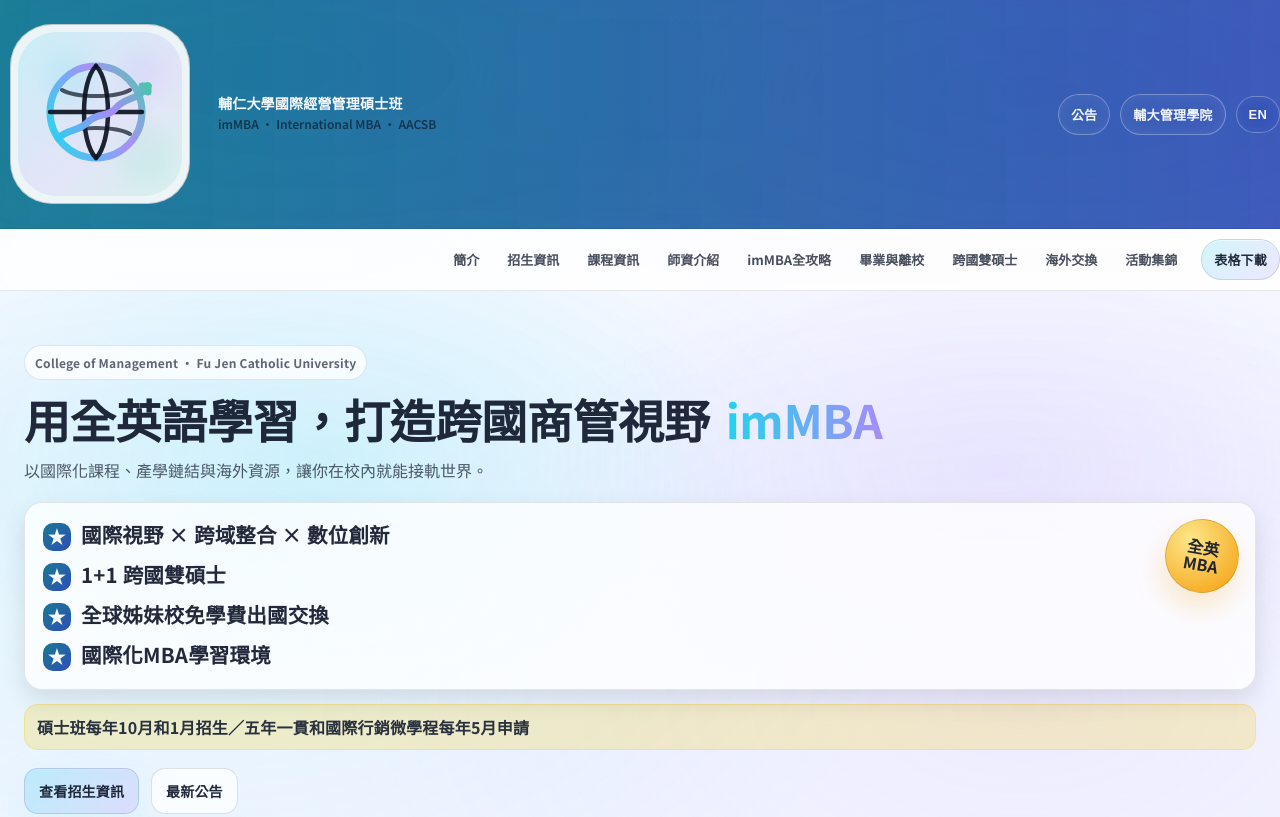
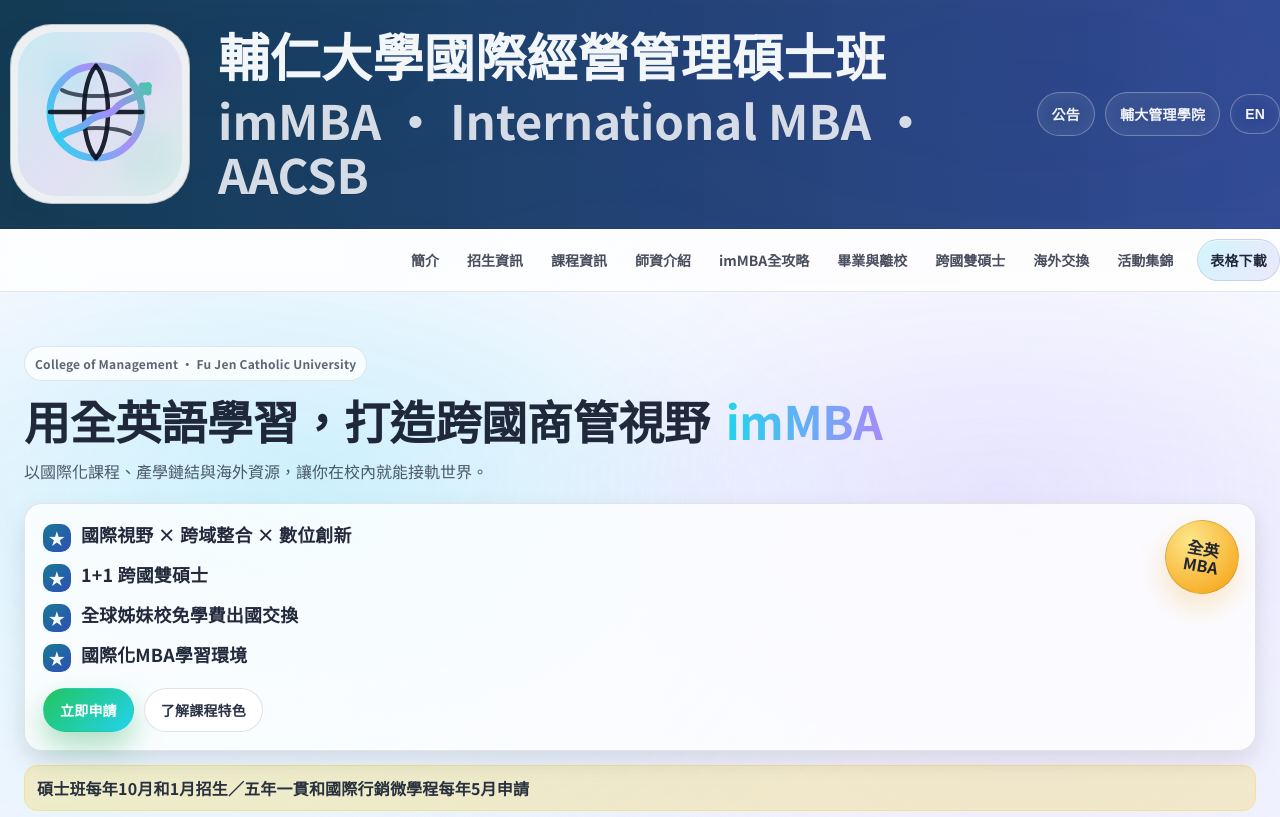
Before and after one commit to leosfuy/immba_website, a plain HTML site: page index.html in a window 1280 px wide. Shown: the top 817 px of the page. Drawn offline with Linux system fonts and the light colour scheme.

Commit message:
second commit

```diff
--- a/assets/app.js
+++ b/assets/app.js
@@ -41,6 +41,8 @@
       "hero.b3": "全球姊妹校免學費出國交換",
       "hero.b4": "國際化MBA學習環境",
       "hero.foot": "碩士班每年10月和1月招生／五年一貫和國際行銷微學程每年5月申請",
+      "hero.applyNow": "立即申請",
+      "hero.learnMore": "了解課程特色",
       "hero.ctaAdmissions": "查看招生資訊",
       "hero.ctaNews": "最新公告",
       "news.title": "最新公告",
@@ -123,6 +125,8 @@
       "hero.b3": "Tuition-waived exchange with global partner universities",
       "hero.b4": "Immersive international MBA learning environment",
       "hero.foot": "Admissions each Oct & Jan / Integrated master's and micro-program applications each May",
+      "hero.applyNow": "Apply now",
+      "hero.learnMore": "Explore curriculum",
       "hero.ctaAdmissions": "Admissions",
       "hero.ctaNews": "Latest news",
       "news.title": "Latest news",
--- a/assets/styles.css
+++ b/assets/styles.css
@@ -79,9 +79,9 @@
 .top-banner{
   position: relative;
   background:
-    linear-gradient(90deg, rgba(14,116,144,.92), rgba(30,64,175,.84)),
-    radial-gradient(900px 320px at 20% 30%, rgba(34,211,238,.26), transparent 62%),
-    radial-gradient(900px 320px at 80% 40%, rgba(167,139,250,.22), transparent 62%);
+    linear-gradient(90deg, rgba(8,47,73,.94), rgba(30,58,138,.90)),
+    radial-gradient(900px 320px at 20% 30%, rgba(34,211,238,.20), transparent 62%),
+    radial-gradient(900px 320px at 80% 40%, rgba(167,139,250,.18), transparent 62%);
   border-bottom: 1px solid rgba(15,23,42,.10);
   backdrop-filter: blur(12px);
   -webkit-backdrop-filter: blur(12px);
@@ -116,17 +116,20 @@
   min-width: 0;
 }
 .brand-title--banner{
-  font-size: clamp(30px, 3.6vw, 52px);
+  font-size: clamp(32px, 4.0vw, 52px);
   line-height: 1.15;
   letter-spacing: .2px;
   font-weight: 950;
-  color: rgba(255,255,255,.96);
+  color: rgba(248,250,252,.98);
 }
 .brand-subtitle--banner{
-  font-size: clamp(16px, 1.8vw, 22px);
+  /* Match the big banner title size */
+  font-size: clamp(30px, 3.7vw, 48px);
+  line-height: 1.15;
   margin-top: 8px;
-  font-weight: 800;
-  color: rgba(226,232,240,.88);
+  font-weight: 780;
+  color: rgba(226,232,240,.94);
+  text-shadow: 0 1px 0 rgba(15,23,42,.22);
 }
 
 .nav-bar{
@@ -153,10 +156,10 @@
   display:inline-flex;
   align-items:center;
   justify-content:center;
-  padding: 10px 12px;
+  padding: 11px 14px;
   border-radius: 999px;
   font-weight: 900;
-  font-size: 13px;
+  font-size: 14px;
   letter-spacing:.2px;
   border: 1px solid rgba(255,255,255,.28);
   background: rgba(255,255,255,.10);
@@ -199,8 +202,8 @@
     0 0 0 6px rgba(34,211,238,.10),
     0 0 22px rgba(34,211,238,.40);
 }
-.brand-title{font-weight:700; letter-spacing:.2px; font-size: 14px; line-height:1.1}
-.brand-subtitle{font-weight:600; font-size: 12px; color: var(--muted); margin-top: 3px}
+.brand-title:not(.brand-title--banner){font-weight:700; letter-spacing:.2px; font-size: 14px; line-height:1.1}
+.brand-subtitle:not(.brand-subtitle--banner){font-weight:600; font-size: 12px; color: var(--muted); margin-top: 3px}
 
 /* Nav */
 .nav{display:flex; align-items:center; gap: 12px}
@@ -248,7 +251,7 @@
   padding: 10px 12px;
   border-radius: 12px;
   font-weight: 650;
-  font-size: 13px;
+  font-size: 14px;
   color: rgba(15,23,42,.76);
   transition: background .18s ease, color .18s ease, transform .18s ease;
 }
@@ -264,7 +267,7 @@
   padding: 10px 12px;
   border-radius: 999px;
   font-weight: 750;
-  font-size: 13px;
+  font-size: 14px;
   letter-spacing:.2px;
   border: 1px solid rgba(15,23,42,.12);
   background: linear-gradient(135deg, rgba(34,211,238,.20), rgba(167,139,250,.20));
@@ -400,9 +403,9 @@
   gap: 10px;
 }
 .hero-list li{
-  font-weight: 900;
+  font-weight: 650;
   letter-spacing:.2px;
-  font-size: clamp(16px, 1.6vw, 22px);
+  font-size: clamp(14px, 1.4vw, 19px);
   line-height: 1.35;
   display:flex;
   gap: 10px;
@@ -449,6 +452,37 @@
   font-weight: 900;
   letter-spacing:.2px;
 }
+
+.hero-cta-row{
+  margin-top: 16px;
+  display:flex;
+  flex-wrap: wrap;
+  gap: 10px;
+}
+.hero-cta-primary,
+.hero-cta-secondary{
+  display:inline-flex;
+  align-items:center;
+  justify-content:center;
+  padding: 11px 16px;
+  border-radius: 999px;
+  font-weight: 900;
+  font-size: 14px;
+  letter-spacing:.2px;
+  border: 1px solid transparent;
+}
+.hero-cta-primary{
+  background: linear-gradient(135deg, rgba(34,197,94,1), rgba(34,211,238,1));
+  color: #ffffff;
+  box-shadow: 0 14px 30px rgba(22,163,74,.35);
+}
+.hero-cta-secondary{
+  background: #ffffff;
+  color: rgba(15,23,42,.88);
+  border-color: rgba(15,23,42,.12);
+}
+.hero-cta-primary:hover{ filter: brightness(1.05) }
+.hero-cta-secondary:hover{ background: #F9FAFB }
 
 @media (max-width: 740px){
   .top-banner-inner{ flex-direction: column; align-items: flex-start; }
--- a/index.html
+++ b/index.html
@@ -15,7 +15,7 @@
       href="https://fonts.googleapis.com/css2?family=Noto+Sans+TC:wght@400;500;600;700&display=swap"
       rel="stylesheet"
     />
-    <link rel="stylesheet" href="./assets/styles.css" />
+    <link rel="stylesheet" href="./assets/styles.css?v=2" />
     <link rel="icon" href="./assets/favicon.svg" type="image/svg+xml" />
   </head>
   <body>
@@ -121,6 +121,11 @@
                 <li data-i18n="hero.b3">全球姊妹校免學費出國交換</li>
                 <li data-i18n="hero.b4">國際化MBA學習環境</li>
               </ul>
+
+              <div class="hero-cta-row">
+                <a href="#admission" class="hero-cta-primary" data-i18n="hero.applyNow">立即申請</a>
+                <a href="#courses" class="hero-cta-secondary" data-i18n="hero.learnMore">了解課程特色</a>
+              </div>
             </div>
 
             <div class="hero-footnote" data-i18n="hero.foot">
```
